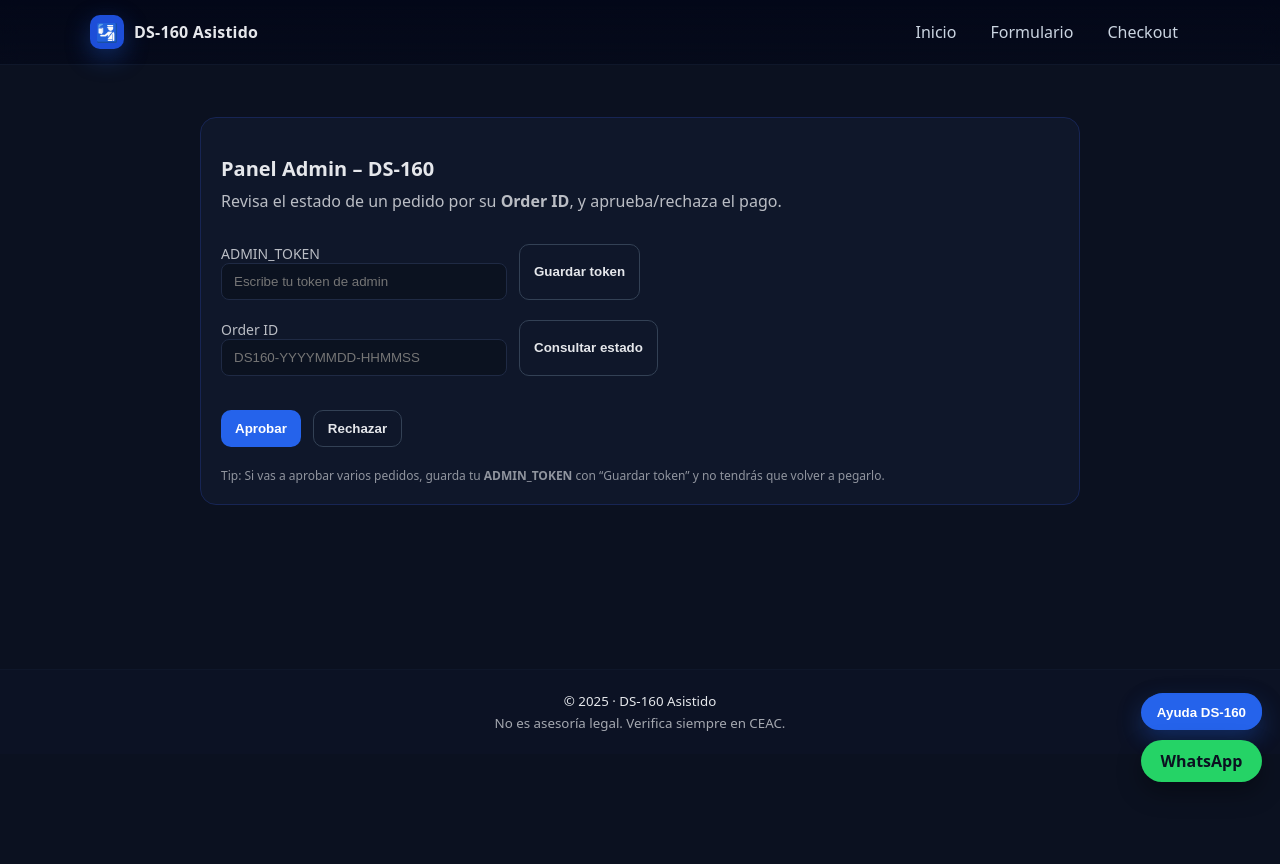
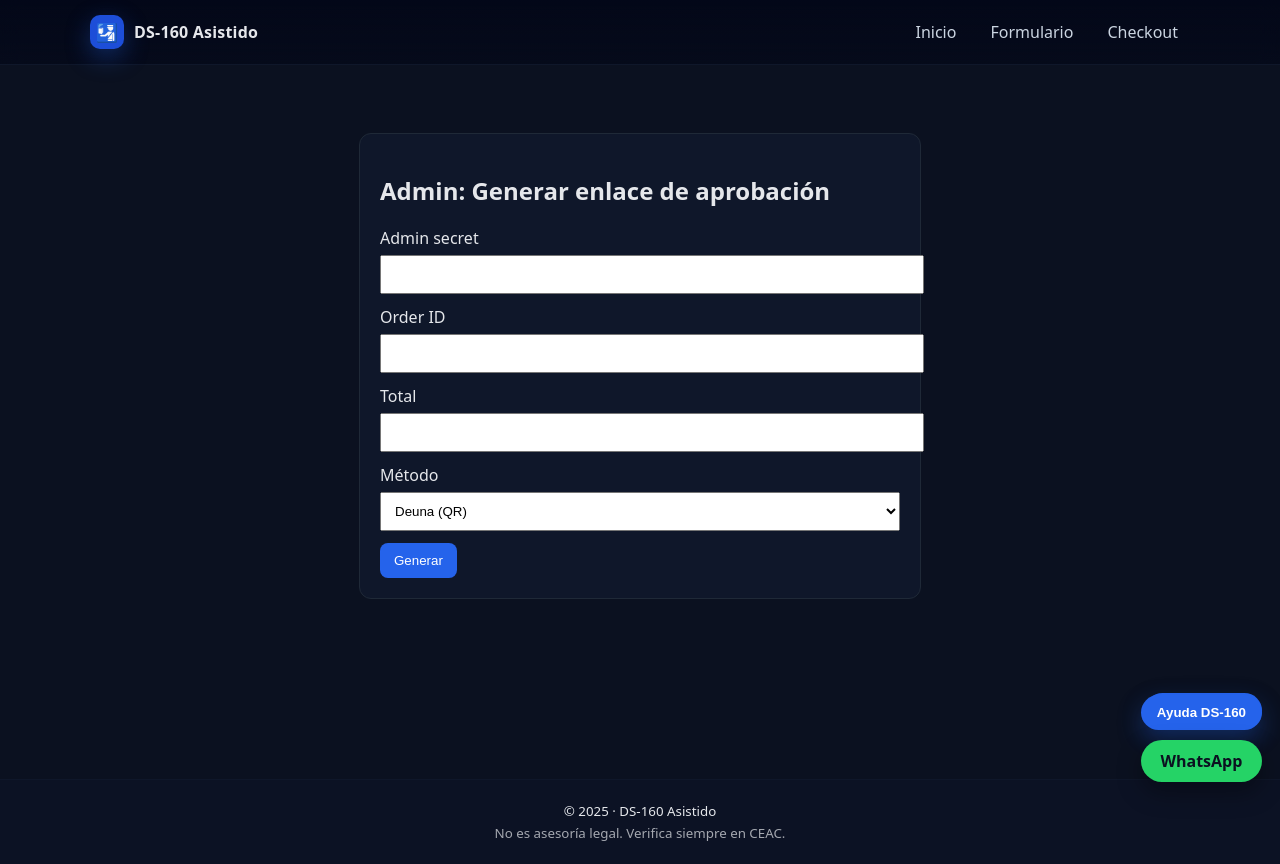
Before and after one commit to robertotitus86/ds160-app, a Next.js app: page /admin in a window 1280 px wide. Before the commit the page ends 800 px from the top, so only its background shows below. Built offline with nearby package versions, Linux system fonts and the light colour scheme.

Commit message:
Update page.tsx

```diff
--- a/app/admin/page.tsx
+++ b/app/admin/page.tsx
@@ -1,252 +1,49 @@
-"use client";
+'use client';
 
-import React, { useEffect, useState } from "react";
-
-type OrderStatus = "pending" | "paid" | "rejected";
-type StatusResp =
-  | { ok: true; order: { id: string; status: OrderStatus; receiptUrl?: string } }
-  | { ok: false; error?: string };
+import { useState } from 'react';
 
 export default function AdminPage() {
-  const [token, setToken] = useState("");
-  const [orderId, setOrderId] = useState("");
-  const [status, setStatus] = useState<OrderStatus | null>(null);
-  const [receiptUrl, setReceiptUrl] = useState<string | undefined>(undefined);
-  const [message, setMessage] = useState("");
+  const [orderId, setOrderId] = useState('');
+  const [total, setTotal] = useState('');
+  const [method, setMethod] = useState<'deuna'|'transferencia'>('deuna');
+  const [secret, setSecret] = useState('');
+  const [grantUrl, setGrantUrl] = useState('');
 
-  useEffect(() => {
-    // Recupera el token para no escribirlo cada vez
-    const saved = localStorage.getItem("ds160_admin_token");
-    if (saved) setToken(saved);
-  }, []);
-
-  const saveToken = () => {
-    localStorage.setItem("ds160_admin_token", token);
-    setMessage("Token guardado en este navegador.");
-    setTimeout(() => setMessage(""), 2000);
-  };
-
-  const fetchStatus = async () => {
-    setMessage("");
-    setStatus(null);
-    setReceiptUrl(undefined);
-    if (!orderId) {
-      setMessage("Debes indicar un Order ID.");
-      return;
-    }
-    try {
-      const r = await fetch(`/api/orders/status?orderId=${encodeURIComponent(orderId)}`, {
-        cache: "no-store",
-      });
-      const data = (await r.json()) as StatusResp;
-      if (data.ok) {
-        setStatus(data.order.status);
-        setReceiptUrl(data.order.receiptUrl);
-      } else {
-        setMessage(data.error || "No se pudo consultar el estado.");
-      }
-    } catch (e: any) {
-      setMessage(e?.message || "Error consultando estado.");
-    }
-  };
-
-  const approve = async () => {
-    if (!token) {
-      setMessage("Escribe tu ADMIN_TOKEN para aprobar.");
-      return;
-    }
-    if (!orderId) {
-      setMessage("Debes indicar un Order ID.");
-      return;
-    }
-    try {
-      const r = await fetch("/api/orders/approve", {
-        method: "POST",
-        headers: {
-          "Content-Type": "application/json",
-          "x-admin-token": token,
-        },
-        body: JSON.stringify({ orderId, action: "approve" }),
-      });
-      const data = (await r.json()) as { ok: boolean; error?: string };
-      if (data.ok) {
-        setMessage("Orden aprobada.");
-        setStatus("paid");
-      } else {
-        setMessage(data.error || "No se pudo aprobar.");
-      }
-    } catch (e: any) {
-      setMessage(e?.message || "Error aprobando.");
-    }
-  };
-
-  const reject = async () => {
-    if (!token) {
-      setMessage("Escribe tu ADMIN_TOKEN para rechazar.");
-      return;
-    }
-    if (!orderId) {
-      setMessage("Debes indicar un Order ID.");
-      return;
-    }
-    try {
-      const r = await fetch("/api/orders/approve", {
-        method: "POST",
-        headers: {
-          "Content-Type": "application/json",
-          "x-admin-token": token,
-        },
-        body: JSON.stringify({ orderId, action: "reject" }),
-      });
-      const data = (await r.json()) as { ok: boolean; error?: string };
-      if (data.ok) {
-        setMessage("Orden rechazada.");
-        setStatus("rejected");
-      } else {
-        setMessage(data.error || "No se pudo rechazar.");
-      }
-    } catch (e: any) {
-      setMessage(e?.message || "Error rechazando.");
-    }
-  };
-
-  const tagStyle = (s: OrderStatus | null) => {
-    const base: React.CSSProperties = {
-      display: "inline-block",
-      borderRadius: 999,
-      padding: "4px 10px",
-      fontWeight: 700,
-      fontSize: 12,
-      marginLeft: 8,
-      color: "#0b1120",
-    };
-    if (s === "paid") return { ...base, background: "#86efac" };
-    if (s === "pending") return { ...base, background: "#fde68a" };
-    if (s === "rejected") return { ...base, background: "#fca5a5" };
-    return { ...base, background: "#e5e7eb" };
-    };
-
-  const container: React.CSSProperties = {
-    maxWidth: 880,
-    margin: "0 auto",
-    padding: "24px 16px",
-    color: "#e5e7eb",
-  };
-  const card: React.CSSProperties = {
-    background: "#0f172a",
-    border: "1px solid #172554",
-    borderRadius: 16,
-    padding: 20,
-  };
-  const row: React.CSSProperties = { display: "flex", gap: 12, flexWrap: "wrap" };
-  const label: React.CSSProperties = { fontSize: 14, opacity: 0.8 };
-  const input: React.CSSProperties = {
-    background: "#0b1220",
-    border: "1px solid #1f2a44",
-    color: "#e5e7eb",
-    borderRadius: 8,
-    padding: "10px 12px",
-    minWidth: 260,
-  };
-  const btn: React.CSSProperties = {
-    background: "#2563eb",
-    color: "#fff",
-    border: 0,
-    borderRadius: 10,
-    padding: "10px 14px",
-    fontWeight: 700,
-    cursor: "pointer",
-  };
-  const btnGhost: React.CSSProperties = {
-    background: "transparent",
-    border: "1px solid #334155",
-    color: "#e5e7eb",
-    borderRadius: 10,
-    padding: "10px 14px",
-    fontWeight: 600,
-    cursor: "pointer",
-  };
+  async function makeLink() {
+    const res = await fetch('/api/admin-make-token', {
+      method: 'POST',
+      headers: { 'Content-Type': 'application/json', 'x-admin-secret': secret },
+      body: JSON.stringify({ order_id: orderId, total: Number(total), method }),
+    });
+    const data = await res.json();
+    if (data.ok) setGrantUrl(data.grant_url);
+    else alert('Error: ' + (data.error || 'desconocido'));
+  }
 
   return (
-    <div style={container}>
-      <div style={card}>
-        <h2 style={{ fontSize: 20, fontWeight: 800, marginBottom: 8 }}>Panel Admin – DS-160</h2>
-        <p style={{ opacity: 0.8, marginTop: 0 }}>
-          Revisa el estado de un pedido por su <b>Order ID</b>, y aprueba/rechaza el pago.
-        </p>
+    <div style={{maxWidth:520,margin:'40px auto',padding:20,border:'1px solid #1f2937',borderRadius:12,background:'#0f172a',color:'#e5e7eb'}}>
+      <h2>Admin: Generar enlace de aprobación</h2>
+      <label>Admin secret</label>
+      <input value={secret} onChange={e=>setSecret(e.target.value)} style={{width:'100%',margin:'6px 0 12px',padding:10}}/>
+      <label>Order ID</label>
+      <input value={orderId} onChange={e=>setOrderId(e.target.value)} style={{width:'100%',margin:'6px 0 12px',padding:10}}/>
+      <label>Total</label>
+      <input value={total} onChange={e=>setTotal(e.target.value)} style={{width:'100%',margin:'6px 0 12px',padding:10}}/>
+      <label>Método</label>
+      <select value={method} onChange={e=>setMethod(e.target.value as any)} style={{width:'100%',margin:'6px 0 12px',padding:10}}>
+        <option value="deuna">Deuna (QR)</option>
+        <option value="transferencia">Transferencia</option>
+      </select>
 
-        <div style={{ height: 16 }} />
+      <button onClick={makeLink} style={{padding:'10px 14px',borderRadius:8,background:'#2563eb',color:'#fff',border:'none'}}>Generar</button>
 
-        <div style={row}>
-          <div>
-            <div style={label}>ADMIN_TOKEN</div>
-            <input
-              style={input}
-              type="password"
-              placeholder="Escribe tu token de admin"
-              value={token}
-              onChange={(e) => setToken(e.target.value)}
-            />
-          </div>
-          <button style={btnGhost} onClick={saveToken}>Guardar token</button>
-        </div>
-
-        <div style={{ height: 20 }} />
-
-        <div style={row}>
-          <div>
-            <div style={label}>Order ID</div>
-            <input
-              style={input}
-              placeholder="DS160-YYYYMMDD-HHMMSS"
-              value={orderId}
-              onChange={(e) => setOrderId(e.target.value)}
-            />
-          </div>
-          <button style={btnGhost} onClick={fetchStatus}>Consultar estado</button>
-        </div>
-
-        <div style={{ height: 14 }} />
-
-        {status && (
-          <div style={{ opacity: 0.9 }}>
-            Estado actual: <b>{status.toUpperCase()}</b>
-            <span style={tagStyle(status)}>{status.toUpperCase()}</span>
-          </div>
-        )}
-
-        {receiptUrl && (
-          <>
-            <div style={{ height: 10 }} />
-            <div style={{ opacity: 0.85 }}>
-              Comprobante:{" "}
-              <a href={receiptUrl} target="_blank" rel="noreferrer" style={{ color: "#93c5fd" }}>
-                abrir
-              </a>
-            </div>
-          </>
-        )}
-
-        <div style={{ height: 20 }} />
-
-        <div style={row}>
-          <button style={btn} onClick={approve}>Aprobar</button>
-          <button style={btnGhost} onClick={reject}>Rechazar</button>
-        </div>
-
-        {message && (
-          <>
-            <div style={{ height: 12 }} />
-            <div style={{ opacity: 0.85 }}>{message}</div>
-          </>
-        )}
-
-        <div style={{ height: 20 }} />
-        <div style={{ opacity: 0.6, fontSize: 12 }}>
-          Tip: Si vas a aprobar varios pedidos, guarda tu <b>ADMIN_TOKEN</b> con “Guardar token”
-          y no tendrás que volver a pegarlo.
-        </div>
-      </div>
+      {grantUrl && (
+        <>
+          <hr />
+          <p>Enlace de aprobación:</p>
+          <a href={grantUrl} target="_blank" style={{color:'#60a5fa'}}>{grantUrl}</a>
+        </>
+      )}
     </div>
   );
 }
```
